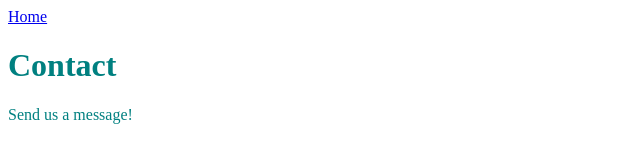
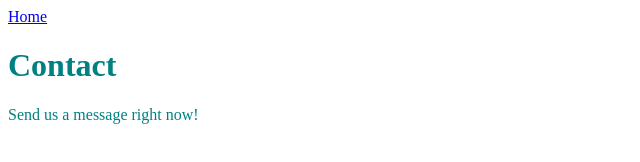
Before and after one commit to cymetz09/mtzGats, a Gatsby site: page /contact in a window 1280 px wide. Shown: the full height of the page, 0-640 px from the left. Built offline with nearby package versions, Linux system fonts and the light colour scheme; Gatsby itself is replaced by a stand-in of ours.

Commit message:
2nd commit

```diff
--- a/src/pages/contact.js
+++ b/src/pages/contact.js
@@ -7,7 +7,7 @@ export default function Contact() {
     <div style={{ color: `teal` }}>
       <Link to="/">Home</Link>
       <Header headerText="Contact" />
-      <p>Send us a message!</p>
+      <p>Send us a message right now!</p>
     </div>
   )
 }
```
